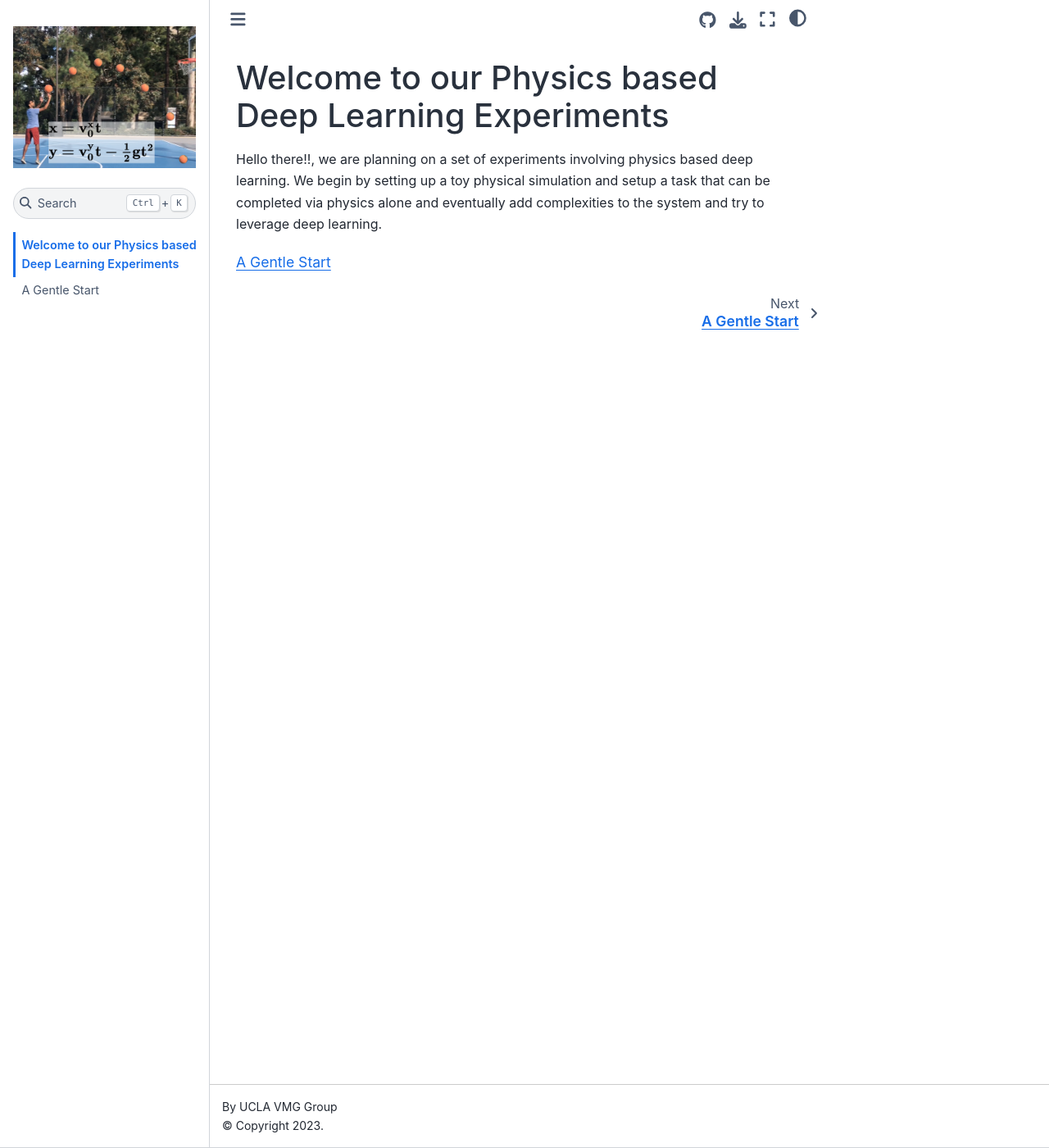
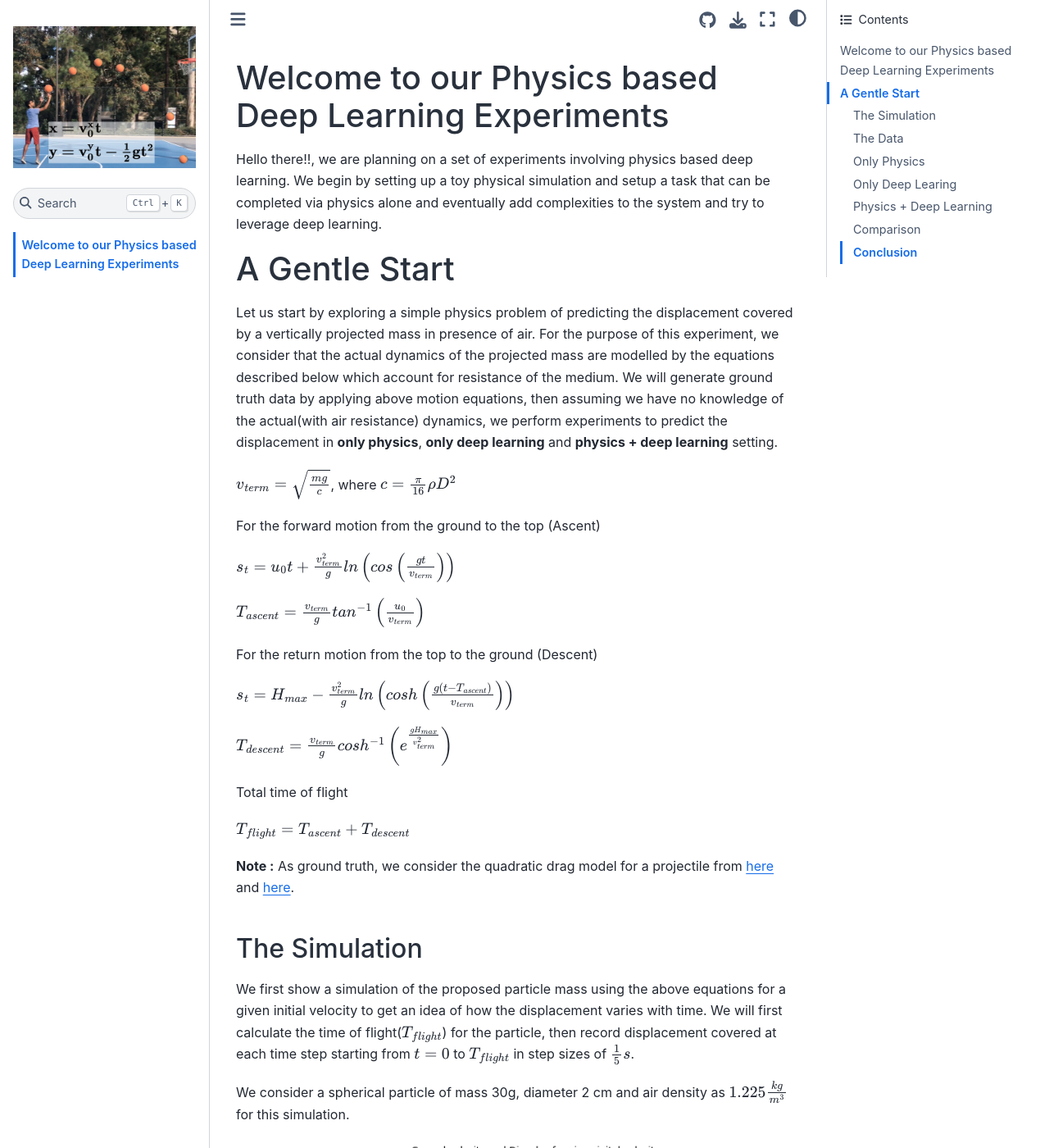
Before and after one commit to srinath2022/physics-based-DL, a Jupyter Book: the page built from intro.md, in a window 1280 px wide and 1400 px high. Shown: the whole window at 82% size. Built offline with Jupyter Book 1.0.4 settings and Sphinx 7.4.7 and the Sphinx Book theme 1.1.4, drawn with Linux system fonts in a browser that asks for light colours; some of the changed text lies outside the part shown.

````diff
--- a/_toc.yml
+++ b/_toc.yml
@@ -3,7 +3,7 @@
 
 format: jb-book
 root: intro
-chapters:
-- file: AGentleStart
+# chapters:
+# - file: AGentleStart
 # - file: simpleExperiment
 # - file: simpleExperimentWithAir
--- a/intro.md
+++ b/intro.md
@@ -3,5 +3,101 @@
 Hello there!!, we are planning on a set of experiments involving physics based deep learning. We begin by setting up a toy physical simulation and setup a task that can be completed via physics alone
 and eventually add complexities to the system and try to leverage deep learning.
 
-```{tableofcontents}
-```
+<!-- ```{tableofcontents}
+``` -->
+
+# A Gentle Start
+
+Let us start by exploring a simple physics problem of predicting the displacement covered by a vertically projected mass in presence of air. For the purpose of this experiment, we consider that the actual dynamics of the projected mass are modelled by the equations described below which account for resistance of the medium. We will generate ground truth data by applying above motion equations, then assuming we have no knowledge of the actual(with air resistance) dynamics, we perform experiments to predict the displacement in **only physics**, **only deep learning** and **physics + deep learning** setting.
+
+
+$v_{term} = \sqrt{\frac{mg}{c}}$, where $c = \frac{π}{16}\rho D^2$
+
+For the forward motion from the ground to the top (Ascent)
+
+<!-- $v_t = u_0 - v_{term} tan\left(\frac{gt}{v_{term}}\right)$ -->
+
+$s_t = u_0t + \frac{v_{term}^2}{g} ln\left(cos\left(\frac{gt}{v_{term}}\right)\right) $
+
+$T_{ascent} = \frac{v_{term}}{g} tan^{-1}\left(\frac{u_0}{v_{term}}\right)$
+
+For the return motion from the top to the ground (Descent)
+
+<!-- $v_t = -v_{term} tanh\left(\frac{g(t-T_{ascent})}{v_{term}}\right)$ -->
+
+$s_t = H_{max}-\frac{v_{term}^2}{g} ln\left(cosh\left(\frac{g(t-T_{ascent})}{v_{term}}\right)\right)$
+
+$T_{descent} = \frac{v_{term}}{g} cosh^{-1}\left(e^{\frac{gH_{max}}{v_{term}^2}}\right)$
+
+Total time of flight
+
+$T_{flight} = T_{ascent}+T_{descent}$
+
+**Note :** As ground truth, we consider the quadratic drag model for a projectile from [here](https://dynref.engr.illinois.edu/afp.html) and [here](https://www.physics.udel.edu/~szalewic/teach/419/cm08ln_quad-drag.pdf).
+
+
+## The Simulation
+
+We first show a simulation of the proposed particle mass using the above equations for a given initial velocity to get an idea of how the displacement varies with time. We will first calculate the time of flight($T_{flight}$) for the particle, then record displacement covered at each time step starting from $t=0$ to $T_{flight}$ in step sizes of $\frac{1}{5}s$.
+
+We consider a spherical particle of mass 30g, diameter 2 cm and air density as $1.225 \frac{kg}{m^3}$ for this simulation.
+
+![simulation](simulation.png)
+
+
+## The Data
+
+Now that we have a physics simulation, let us run few simulations and collect the data. i,e we input few random initial velocities, times and get the corresponding displacements during the flight.
+
+For this specific task, let us keep the initial velocities between $0$ to $100$ and time step range betwen $0$ to time of flight $T_{flight}$
+
+$$u_0 \in (0, 100)$$
+
+The collected data would look like this, $X, Y$ where
+$X = (u, t), Y = (s_t)$
+$u, t$ represent initial velocity and time step, where as $S_t$ represents displacement covered after time $t$.
+
+We create a dataset of 10000 points and split the dataset collected into train(80%) and test(20%) respectively.
+
+## Only Physics
+
+We assume that we are not aware of the exact dynamics followed by the particle in the generated data, however we know the equations of motion followed by a particle in vaccum. Using this physics knowledge of ours, let us try to predict the displacement and compare our prediction with the ground truth.
+
+The equations of motion for a vertically projected particle mass in vaccum are as follows.
+
+$S_t = u_0t-\frac{1}{2}gt^2$, where $g \sim 10 \frac{m}{s^2}$
+
+We write our prediction function just based on physics, use it to create a simulation and also calculate the loss on the test datset which we have created earlier.
+
+The following figure shows a typical trajectory predicted by physics vs the actual trajectory.
+
+![onlyphysics](onlyphysics.png)
+
+
+## Only Deep Learing
+
+Now, we try to leverage our modern deep learning techniques to predict the quantities. We will use a simple MLP for the prediction. We start by defining the model and loss employed.
+
+We used a simple model with the folowing architecture.
+<!-- TO-DO -->
+
+The loss employed is the standard MSE loss.
+
+After training a few epochs, the loss converged. Using this trained model, we created the simulations and compared with ground truth as shown below.
+
+![onlydldisplacement](onlydldisplacement.png)
+
+## Physics + Deep Learning
+
+As we have tried both physics based approach as well as deep learning based appraoch. Let us now combine both of them to train a network which used deep learning as well as the physics. One way to induct physics into DL is by adding appropriate loss function, similar to the below one.
+
+## Comparison
+
+Now that we have seen the three methods for predicting desplacement, Let us try to compare the perfromance of these methods.
+The figure below dipicts a plot for comparing the three methods according to the availability of data, showing the test loss trends w.r.t dataset size.
+
+![PerformanceTrends](comparison.png)
+
+## Conclusion
+
+The loss trends have spikes at some places due to poor convergence of the network, but overall we can conclude that Deep Learning along with physics knowledge can help predict our quantities better.
````
Also changed, not shown: comparison.png (added), errorvsdsetsize.png (added), onlydldisplacement.png (added), onlyphysics.png (added), simulation.png (added).
